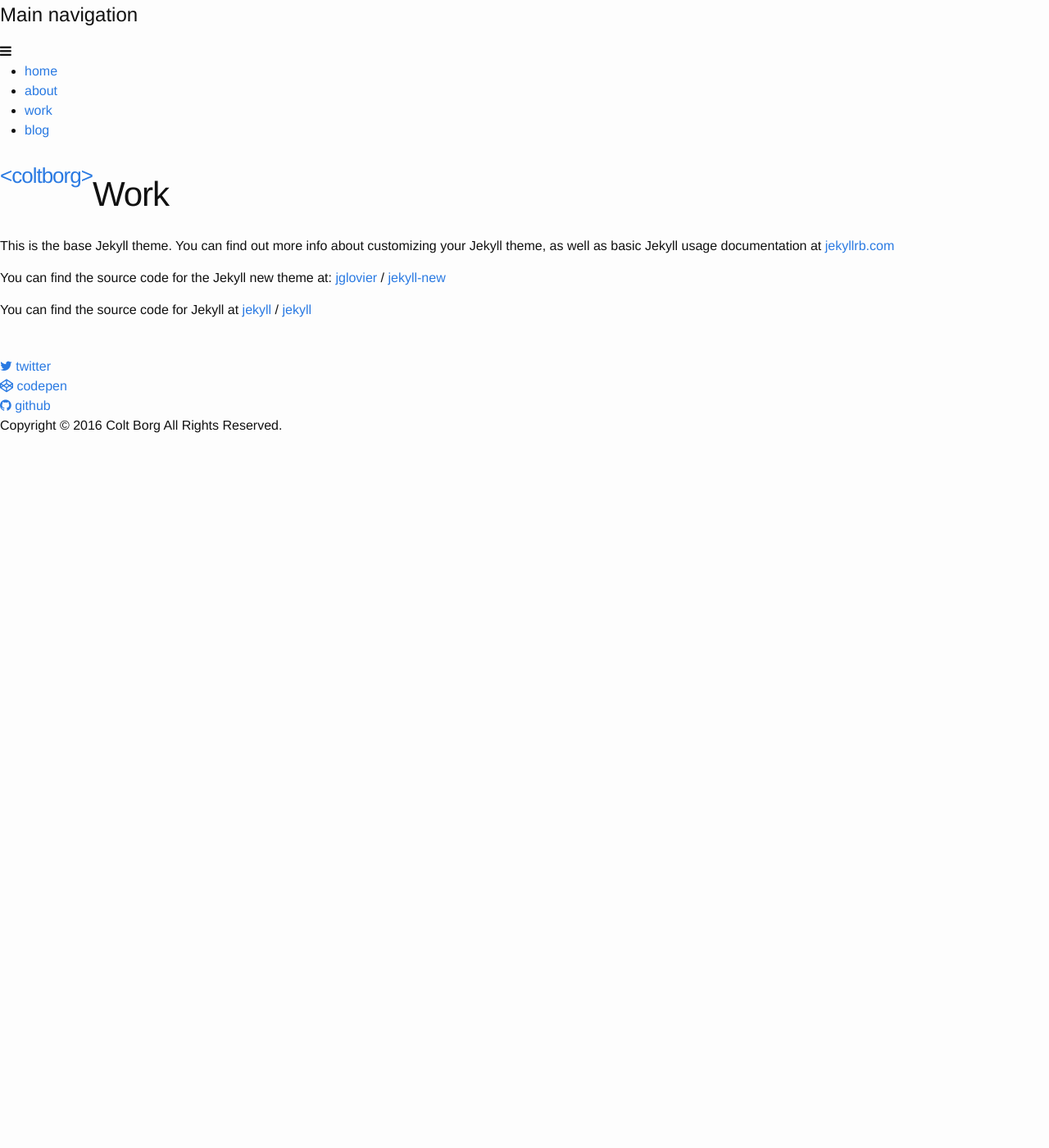
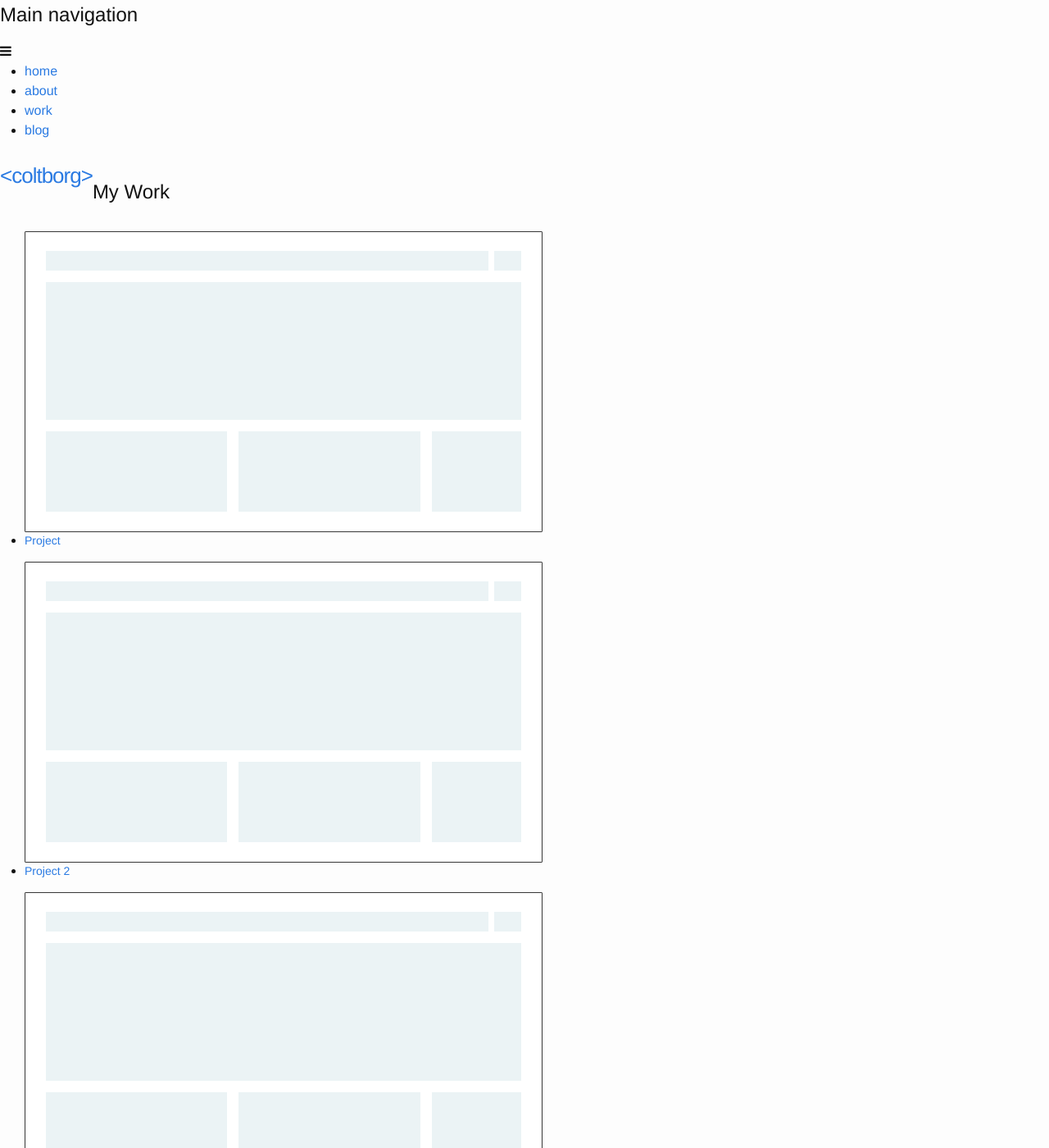
Before and after one commit to coltborg/legendofcolt.github.io, a Jekyll site: the page built from work.md, in a window 1280 px wide and 1400 px high. Shown: the whole window at 82% size. Built offline with Jekyll 4.4.1, drawn with Linux system fonts in a browser that asks for light colours; nearby versions of some CDN libraries.

Commit message:
added work content

```diff
--- a/work.md
+++ b/work.md
@@ -1,15 +1,17 @@
 ---
-layout: page
-title: Work
+layout: default
+title: My Work
 permalink: /work/
 ---
 
-This is the base Jekyll theme. You can find out more info about customizing your Jekyll theme, as well as basic Jekyll usage documentation at [jekyllrb.com](http://jekyllrb.com/)
+<section class="wrap clearfix">
+  <header class="post-header">
+    <h1>{{ page.title }}</h1>
+  </header>
 
-You can find the source code for the Jekyll new theme at:
-{% include icon-github.html username="jglovier" %} /
-[jekyll-new](https://github.com/jglovier/jekyll-new)
-
-You can find the source code for Jekyll at
-{% include icon-github.html username="jekyll" %} /
-[jekyll](https://github.com/jekyll/jekyll)
+  <ul class="project-list">
+    {% for project in site.categories['project'] %}
+      {% include project.html %}
+    {% endfor %}
+  </ul>
+</section>
```
